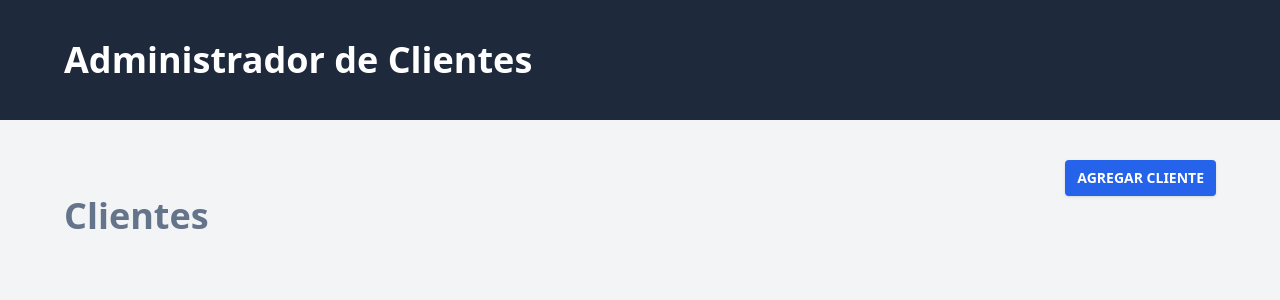
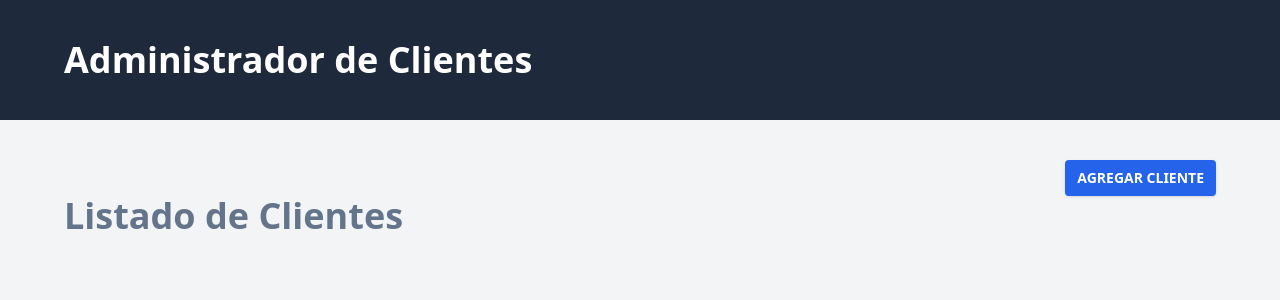
Before and after one commit to LeonardoAbraham/vue3-crm, a Vue app: page / in a window 1280 px wide. Shown: the top 300 px of the page. Built offline with nearby package versions, Linux system fonts and the light colour scheme.

Commit message:
Mostrando el Nombre de la página actual

```diff
--- /dev/null
+++ b/src/components/UI/Heading.vue
@@ -0,0 +1,3 @@
+<template>
+    <h1 class="text-4xl font-extrabold text-slate-500"><slot></slot></h1>
+</template>
--- a/src/views/ClientesView.vue
+++ b/src/views/ClientesView.vue
@@ -1,5 +1,6 @@
 <script setup>
     import RouterLink from '../components/UI/RouterLink.vue';
+    import Heading from '../components/UI/Heading.vue'
 </script>
 
 <template>
@@ -9,6 +10,6 @@
                 Agregar Cliente
             </RouterLink>
         </div>
-        <h1 class="text-4xl font-extrabold text-slate-500">Clientes</h1>
+        <Heading>Listado de Clientes</Heading>
     </div>
 </template>
--- a/src/views/NuevoClienteView.vue
+++ b/src/views/NuevoClienteView.vue
@@ -1,5 +1,6 @@
 <script setup>
     import RouterLink from '../components/UI/RouterLink.vue';
+    import Heading from '../components/UI/Heading.vue'
 </script>
 
 <template>
@@ -9,6 +10,6 @@
                 Volver
             </RouterLink>
         </div>
-        <h1 class="text-4xl font-extrabold text-slate-500">Nuevo cliente</h1>
+        <Heading>Agregar Cliente</Heading>
     </div>
 </template>
```
